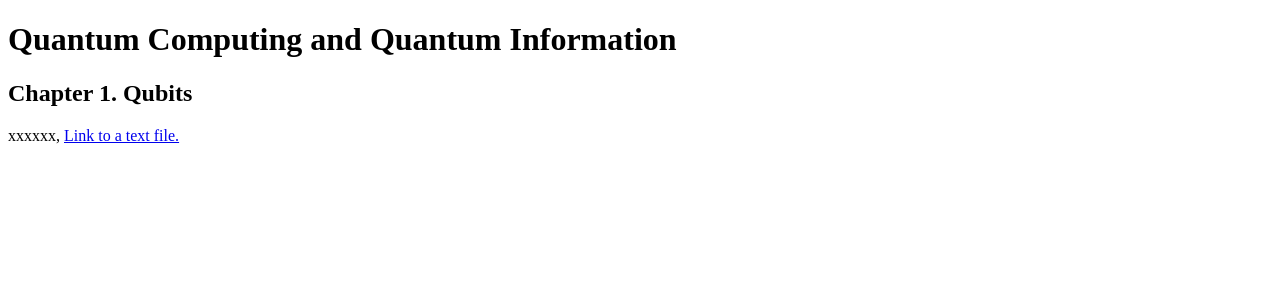
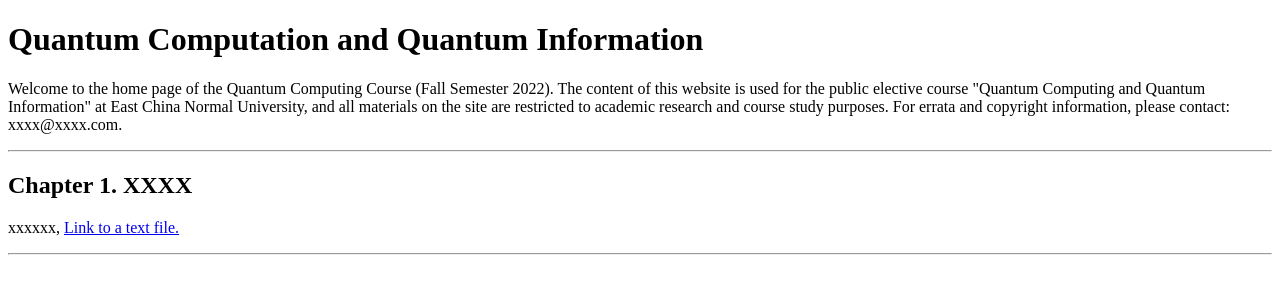
Before and after one commit to QClab-ECNU/QClab-ECNU, a plain HTML site: page index.html in a window 1280 px wide. Drawn offline with Linux system fonts and the light colour scheme.

Commit message:
Update index.html

```diff
--- a/index.html
+++ b/index.html
@@ -6,10 +6,18 @@
   <title>Quantum Computing</title>
 </head>
 <body>
-  <h1>Quantum Computing and Quantum Information</h1>
-  <h2>Chapter 1. Qubits</h2>
+  <h1>Quantum Computation and Quantum Information</h1>
+  <p>
+    Welcome to the home page of the Quantum Computing Course (Fall Semester 2022).
+    The content of this website is used for the public elective course "Quantum Computing and Quantum Information" at East China Normal University,
+    and all materials on the site are restricted to academic research and course study purposes.
+    For errata and copyright information, please contact: xxxx@xxxx.com.
+  </p>
+<hr>
+  <h2>Chapter 1. XXXX</h2>
     <p>xxxxxx,
     <a href="./files/test.txt">Link to a text file.</a>
     </p>
+<hr>
 </body>
 </html>
```
